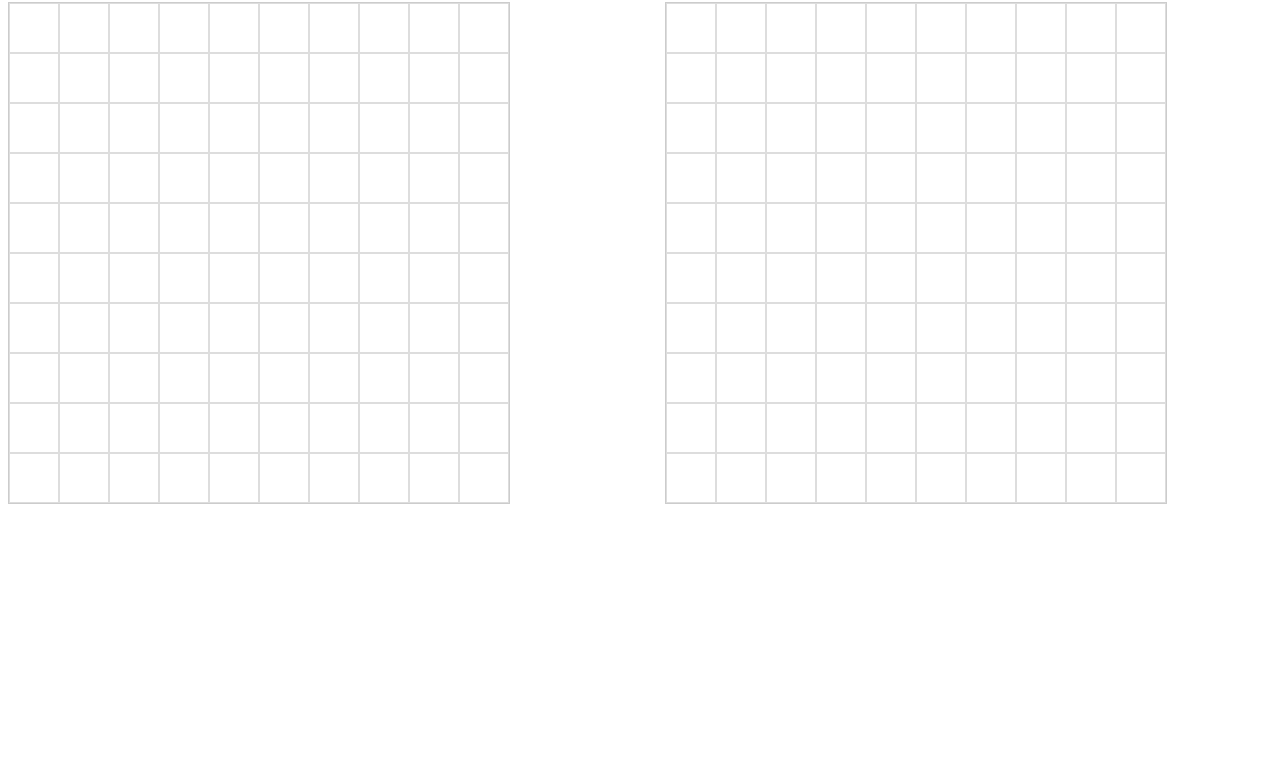
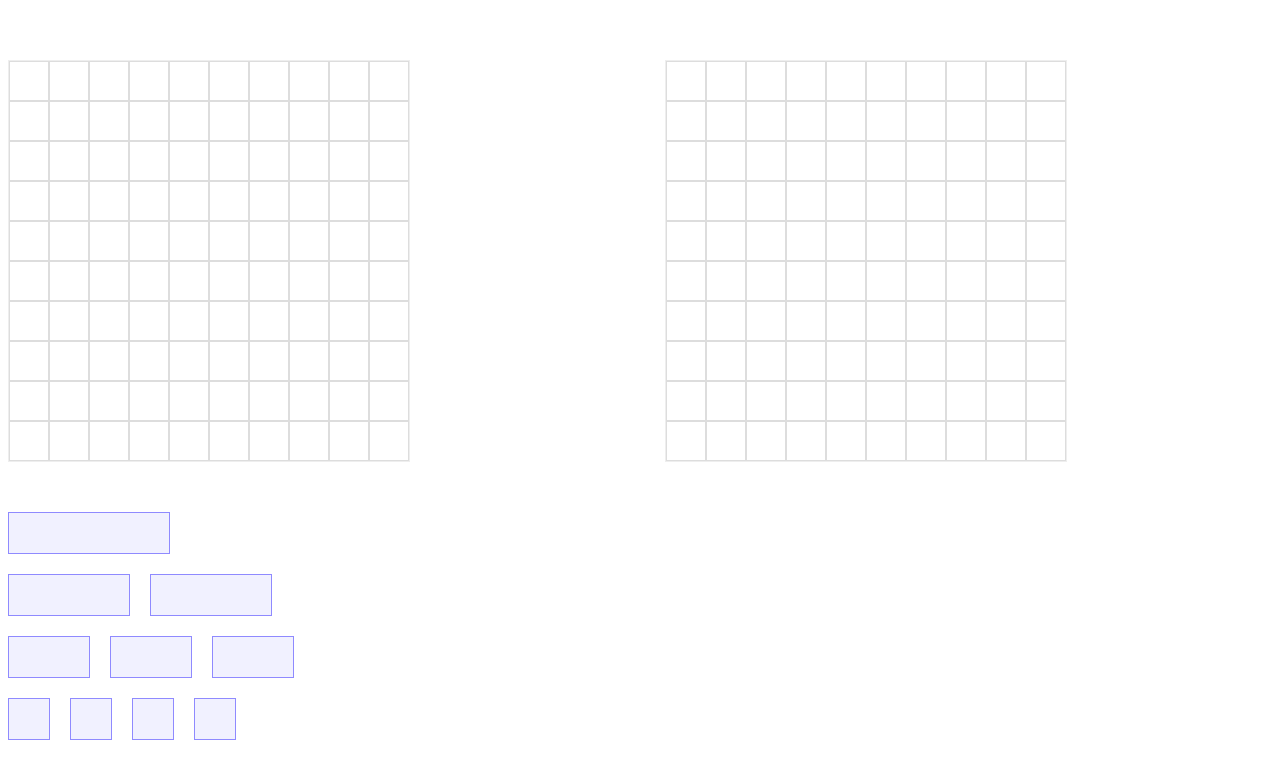
Before and after one commit to dhairya2801/battleship, a website: page battleship.html in a window 1280 px wide. Shown: the part 78-846 px from the top of the page. Before the commit the page ends 800 px from the top, so only its background shows below. Drawn offline with Linux system fonts and the light colour scheme.

Commit message:
Added ship ui

```diff
--- a/battleship.css
+++ b/battleship.css
@@ -1,3 +1,8 @@
+body {
+    display: grid;
+    gap: 50px;
+}
+
 #boards {
     display: grid;
     grid-template-columns: repeat(2, 1fr);
@@ -7,12 +12,41 @@
 #boards > div {
     display: grid;
     grid-template-columns: repeat(10,1fr);
-    max-width: 500px;
+    width: 400px;
     aspect-ratio: 1/1;
-    border: 1px solid #ccc;
+    border: 1px solid #eee;
 }
 
 .board-cell {
     border: 1px solid #ddd;
     box-sizing: border-box;
 }
+
+#container > div {
+    display: flex;
+    margin-bottom: 20px;
+    gap: 20px;
+}
+
+.ship-4 > div {
+    width: 160px;
+}
+
+.ship-3 > div {
+    width: 120px;
+}
+
+.ship-2 > div {
+    width: 80px;
+}
+
+.ship-1 > div {
+    width: 40px;
+}
+
+.ship {
+    height: 40px;
+    border: 1px solid rgb(34, 23, 255);
+    background-color: rgb(228, 228, 255);
+    opacity: 0.5;
+}
--- a/battleship.html
+++ b/battleship.html
@@ -17,5 +17,25 @@
 
         </div>
     </div>
+    <div id="container">
+        <div class="ship-4">
+            <div class="ship" draggable="true"></div>
+        </div>
+        <div class="ship-3">
+            <div class="ship" draggable="true"></div>
+            <div class="ship" draggable="true"></div>
+        </div>
+        <div class="ship-2">
+            <div class="ship" draggable="true"></div>
+            <div class="ship" draggable="true"></div>
+            <div class="ship" draggable="true"></div>
+        </div>
+        <div class="ship-1">
+            <div class="ship" draggable="true"></div>
+            <div class="ship" draggable="true"></div>
+            <div class="ship" draggable="true"></div>
+            <div class="ship" draggable="true"></div>
+        </div>
+    </div>
 </body>
 </html>
```
